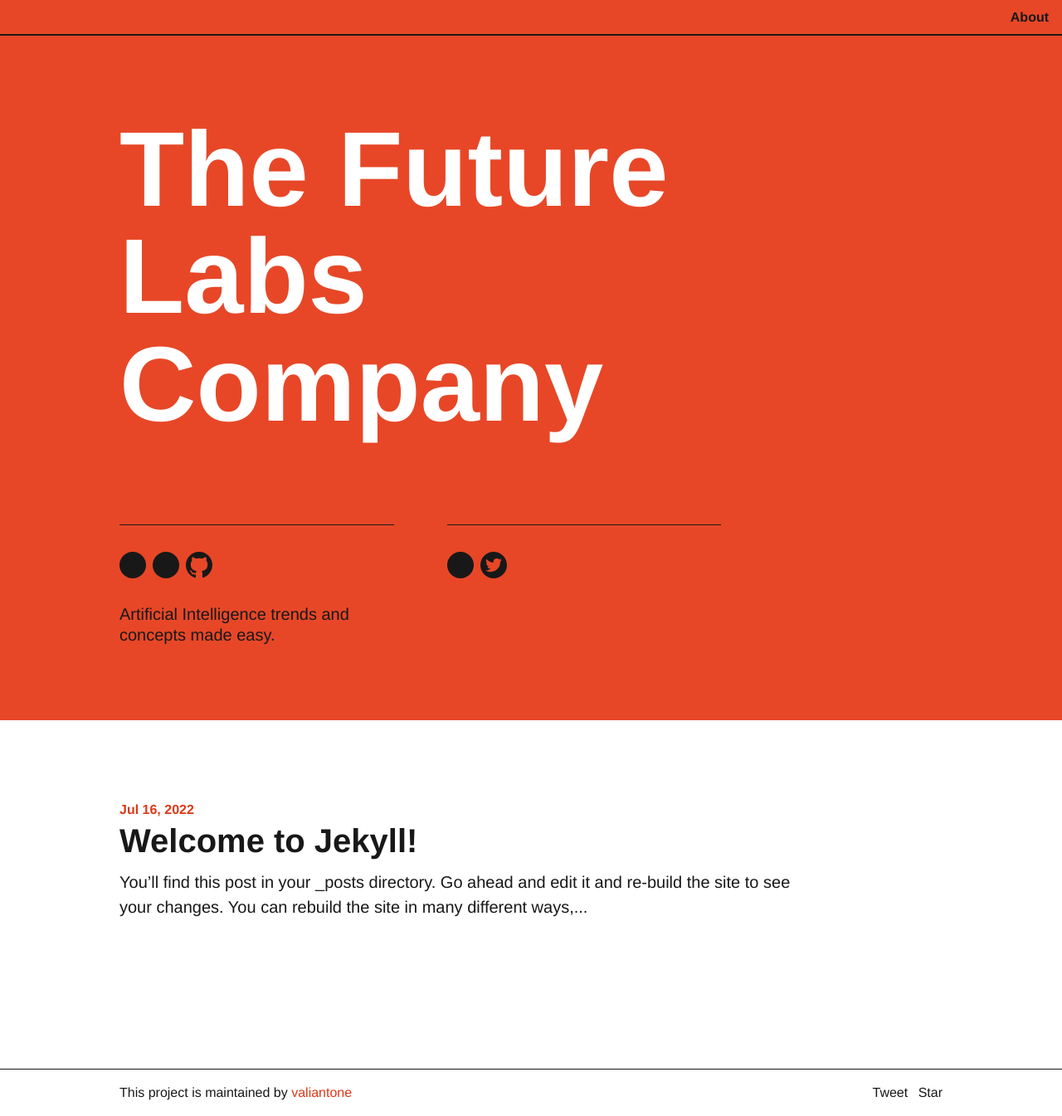
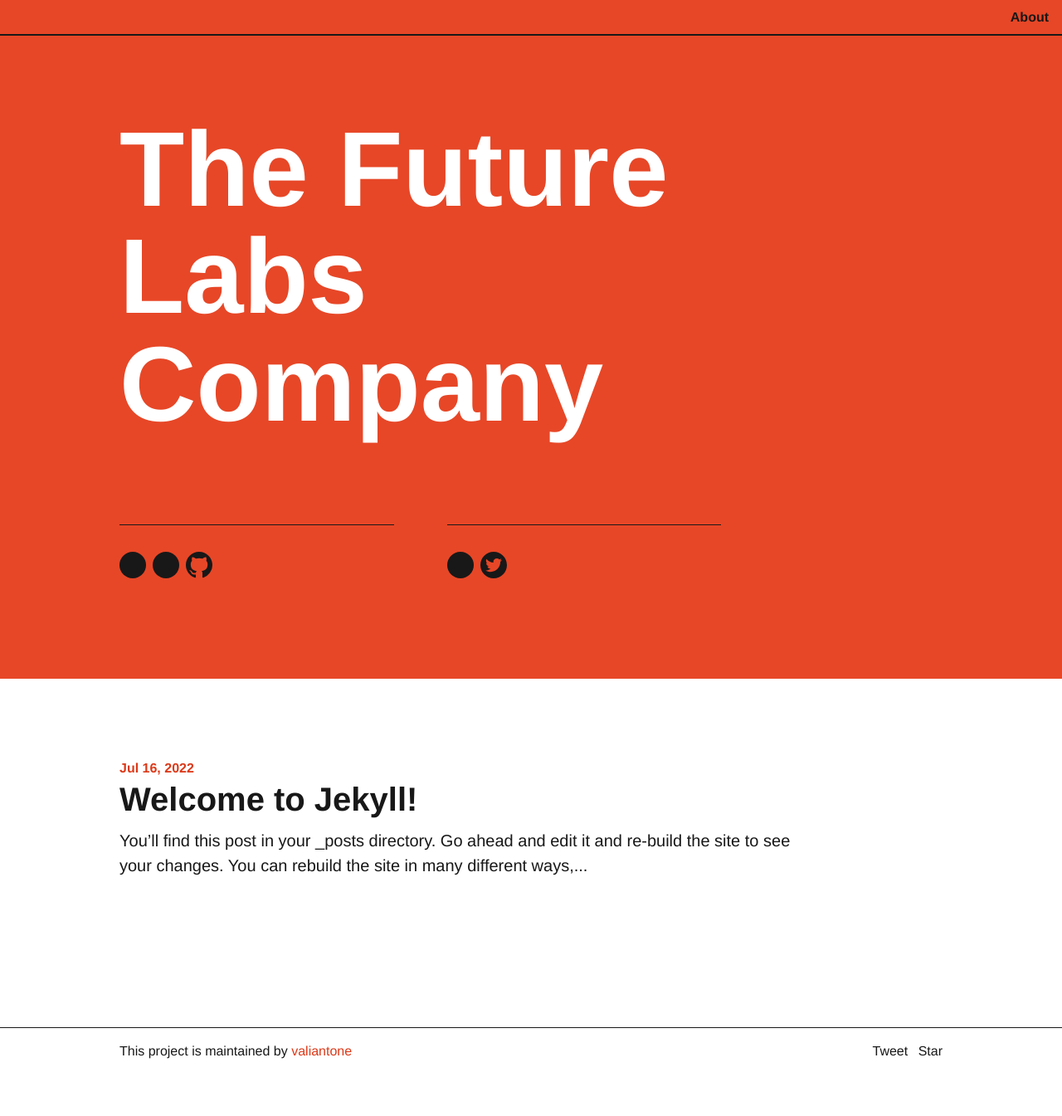
Before and after one commit to valiantone/valiantone.github.io, a Jekyll site: the page built from index.markdown, in a window 1280 px wide. Shown: the whole page at 83% size. Built offline with Jekyll 4.4.1, drawn with Linux system fonts in a browser that asks for light colours; comment, search, counter and statistics services are not loaded; after the commit the page ends 1295 px from its top, so only the background shows below that.

Commit message:
chore: removes decription

```diff
--- a/_config.yml
+++ b/_config.yml
@@ -19,7 +19,6 @@
 # in the templates via {{ site.myvariable }}.
 
 title: The Future Labs Company
-description: 'Artificial Intelligence trends and concepts made easy.' # this means to ignore newlines until "baseurl:"
 permalink: ':title:output_ext'
 url: "http://thefuturelabs.co" # the base hostname & protocol for your site, e.g. http://example.com
 remote_theme: broccolini/swiss
```
